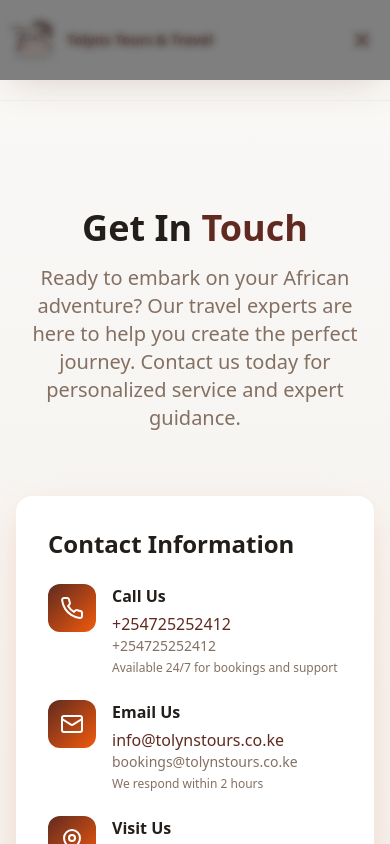
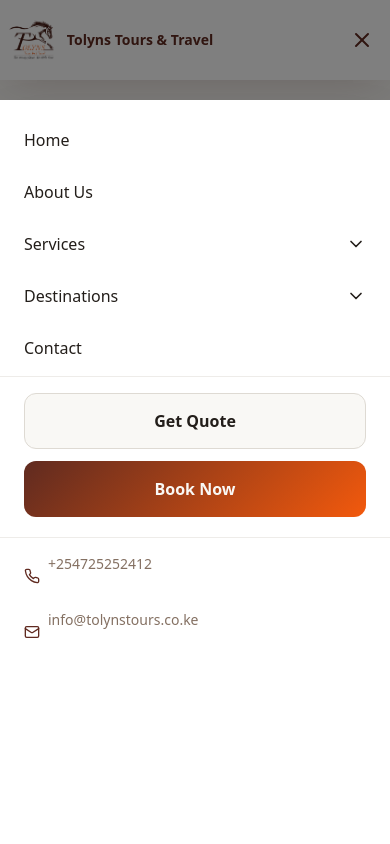
Before and after one commit to olivionate/tolyns-tours-and-travel, a React (Vite) app: page /contact in a window 390 px wide. Both pictures are taken after a click on the button "Toggle menu". Shown: the top 844 px of the page. Built offline with nearby package versions, Linux system fonts and the light colour scheme; the HTML template or start-up script is replaced by a standard one.

Commit message:
Fix mobile navigation visibility

```diff
--- a/src/components/Header.tsx
+++ b/src/components/Header.tsx
@@ -58,6 +58,7 @@ const Header = () => {
   ];
 
   return (
+    <>
     <header className="fixed top-0 left-0 right-0 z-50 bg-white/95 backdrop-blur-md shadow-safari">
       <div className="container mx-auto px-2 sm:px-4">
         {/* Top bar with contact info */}
@@ -194,22 +195,22 @@ const Header = () => {
           </button>
         </div>
       </div>
+    </header>
 
     {/* Mobile Menu Backdrop */}
     {isMenuOpen && (
       <div
-          className="md:hidden fixed inset-0 bg-black/50 backdrop-blur-sm z-[60]"
-          style={{ top: '0' }}
+        className="md:hidden fixed inset-0 bg-black/50 z-[60]"
         onClick={() => setIsMenuOpen(false)}
         aria-hidden="true"
       />
     )}
 
-      {/* Mobile Navigation */}
+    {/* Mobile Navigation Menu */}
     {isMenuOpen && (
-        <div className="md:hidden fixed left-0 right-0 top-0 bottom-0 z-[70] pointer-events-none">
-          <div className="absolute top-[100px] left-0 right-0 bottom-0 bg-white border-t border-border/50 shadow-lg overflow-y-auto pointer-events-auto">
-            <nav className="py-4 space-y-1 max-h-[calc(100vh-100px)] pb-safe">
+      <div className="md:hidden fixed inset-0 z-[70] pointer-events-none">
+        <div className="absolute top-[100px] left-0 right-0 bottom-0 bg-white shadow-2xl overflow-y-auto pointer-events-auto">
+          <nav className="py-4 space-y-1">
               <Link
                 to="/"
                 className="block px-6 py-3 text-foreground hover:text-primary hover:bg-muted/50 transition-colors duration-300 text-base font-medium touch-manipulation"
@@ -315,7 +316,7 @@ const Header = () => {
         </div>
       </div>
     )}
-    </header>
+    </>
   );
 };
 
```
Lines whose indentation alone changed are shown as unchanged.
